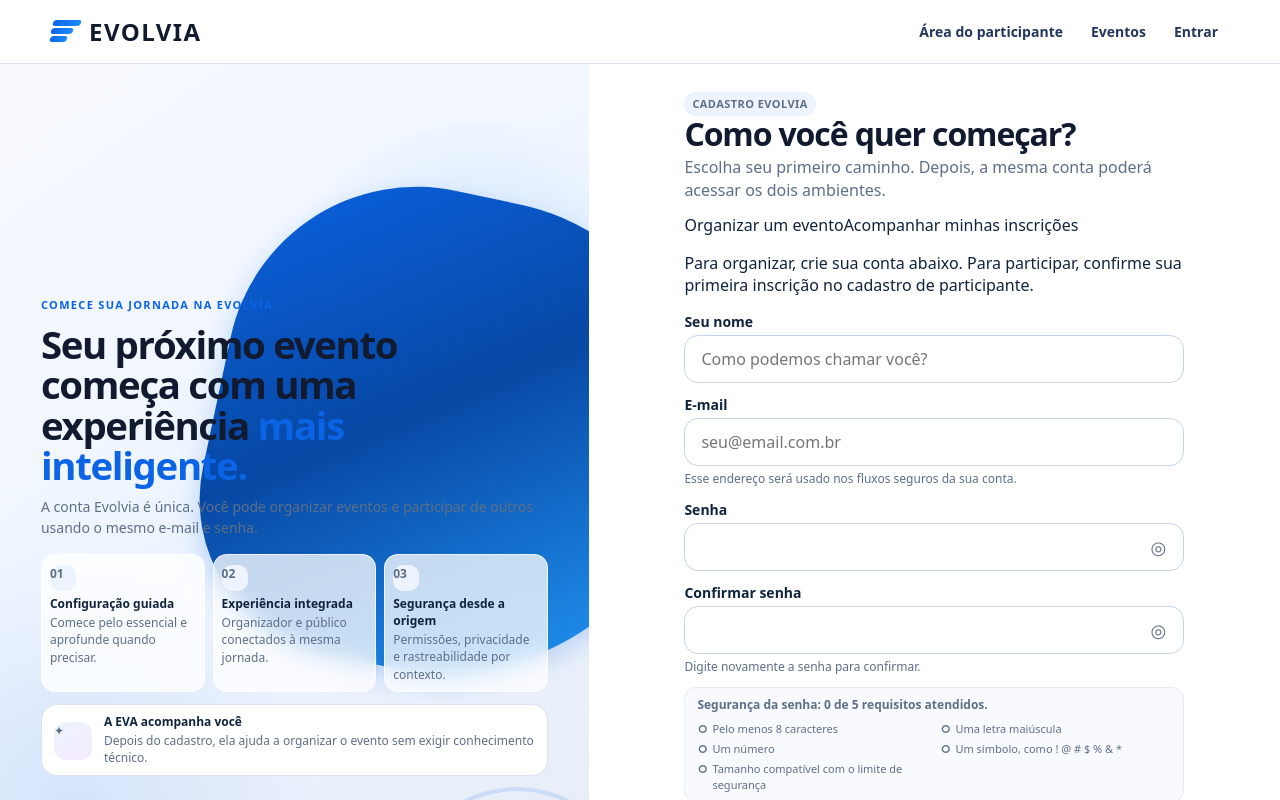
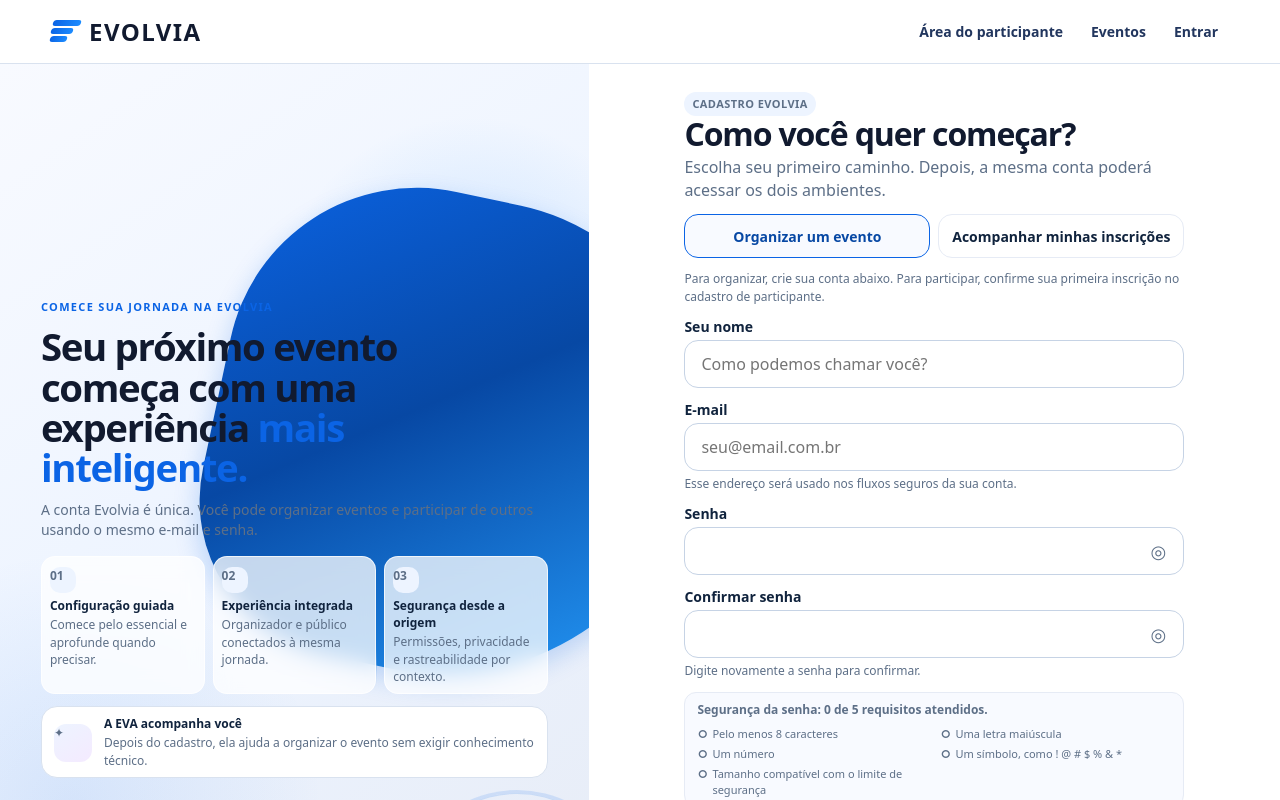
Before and after one commit to evolvia-tecnologia/evolvia-platform, a Next.js app in the folder apps/web/: page /cadastro in a window 1280 px wide. Shown: the top 800 px of the page. Built offline with nearby package versions, Linux system fonts and the light colour scheme.

Commit message:
Style clear account type selection

```diff
--- a/apps/web/app/auth-layout.module.css
+++ b/apps/web/app/auth-layout.module.css
@@ -777,3 +777,11 @@
 
   .primaryButton { border: 1px solid ButtonText; }
 }
+
+.accountChoices { display: grid; grid-template-columns: repeat(2, minmax(0, 1fr)); gap: var(--space-8); margin-bottom: var(--space-12); }
+.accountChoices span, .accountChoices a { display: flex; align-items: center; justify-content: center; min-height: 44px; padding: var(--space-8); border: 1px solid var(--color-on-dark-muted); border-radius: var(--radius-field); text-align: center; font-weight: var(--font-weight-bold); font-size: var(--font-size-sm); }
+.accountChoices span { color: var(--color-brand-blue-700); background: var(--color-surface-subtle); border-color: var(--color-brand-blue-600); }
+.accountChoices a { color: var(--color-text); text-decoration: none; }
+.accountChoices a:hover, .accountChoices a:focus-visible { border-color: var(--color-brand-blue-600); text-decoration: underline; }
+.choiceHelp { margin: 0 0 var(--space-12); color: var(--color-text-muted); font-size: var(--font-size-xs); line-height: var(--line-height-ui); }
+@media (max-width: 520px) { .accountChoices { grid-template-columns: 1fr; } }
```
